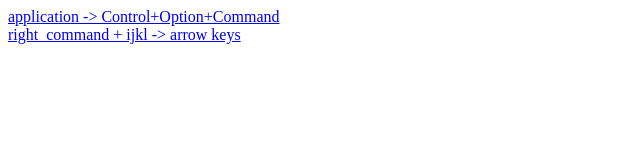
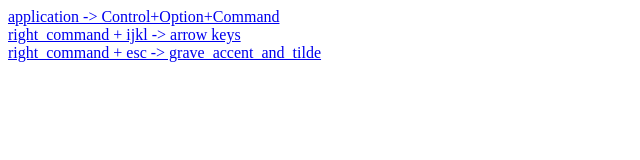
Before and after one commit to luaneyed/custom-karabiner, a plain HTML site: page index.html in a window 1280 px wide. Shown: the whole page, without its empty margins (0-640 px from the left). Drawn offline with Linux system fonts and the light colour scheme.

Commit message:
Update index.html

```diff
--- a/index.html
+++ b/index.html
@@ -8,4 +8,7 @@
   <a href="karabiner://karabiner/assets/complex_modifications/import?url=https://raw.githubusercontent.com/luaneyed/custom-karabiner/master/arrow_keys.json">
     right_command + ijkl -> arrow keys
   </a><br>
+  <a href="karabiner://karabiner/assets/complex_modifications/import?url=https%3A%2F%2Fraw.githubusercontent.com%2Fluaneyed%2Fcustom-karabiner%2Fmaster%2Fright_command%252Besc-%253Egrave_accent_and_tilde.json">
+    right_command + esc -> grave_accent_and_tilde
+  </a><br>
 </body>
```
